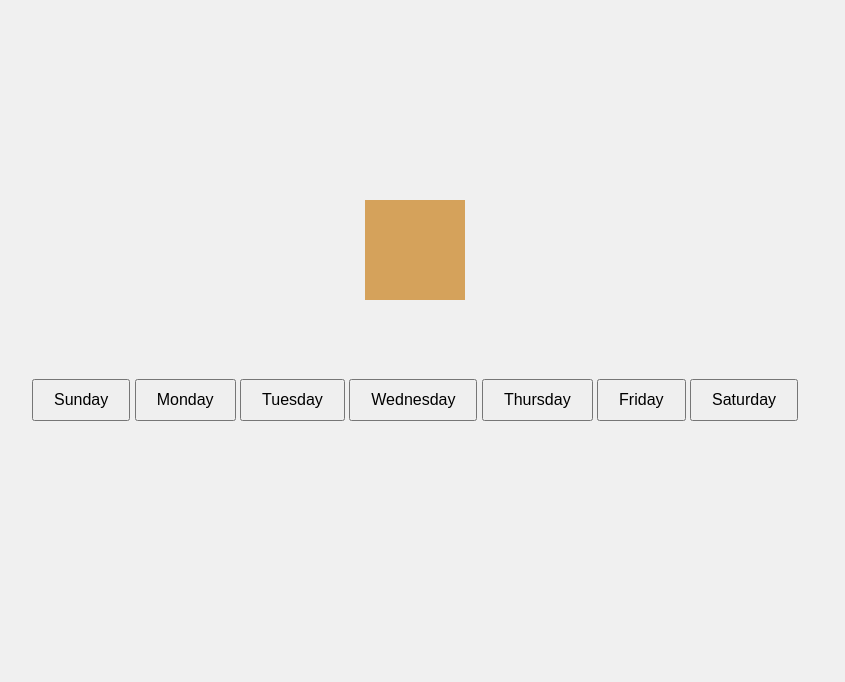
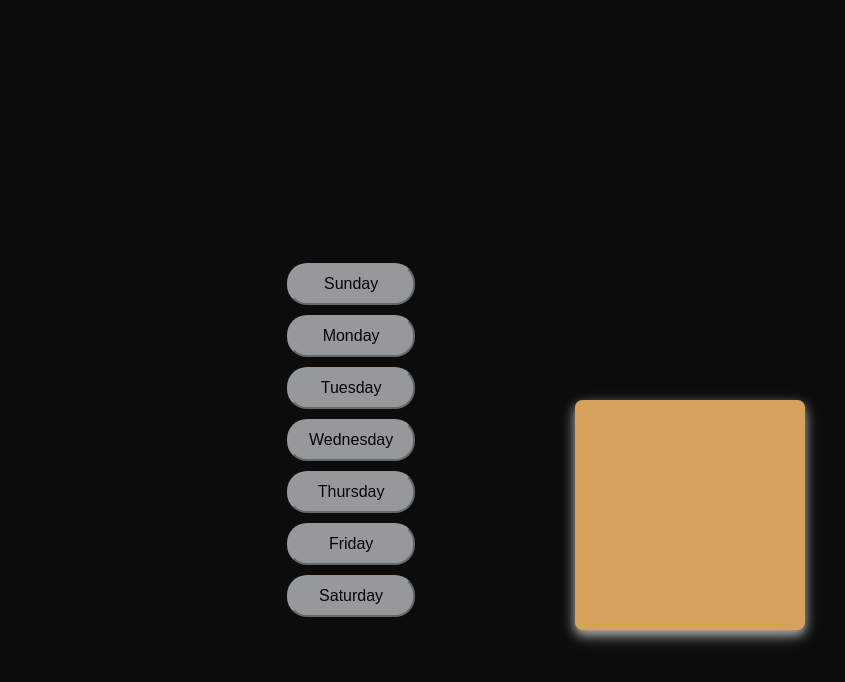
Before and after one commit to chubizy/AWD_TSA2_Dantic, a plain HTML site: page index.html in a window 1280 px wide. Both pictures are taken after a click on the button "Sunday". Shown: the whole page, without its empty margins (225-1070 px from the left). Drawn offline with Linux system fonts and the light colour scheme.

Commit message:
update latest

```diff
--- a/assets/css/style.css
+++ b/assets/css/style.css
@@ -1,30 +1,66 @@
 body {
-    font-family: sans-serif;
+    margin: 0;
+    padding: 0;
     display: flex;
+    flex-direction: column;
     justify-content: center;
     align-items: center;
     height: 100vh;
-    margin: 0;
-    background-color: #f0f0f0;
+    background-color: #0c0c0c;
 }
 
-.buttons {
+.container {
+    display: flex;
+    width: 20%;
+    gap: 10rem;
+}
+
+.btns {
     display: flex;
     flex-direction: column;
     gap: 10px;
+    margin-top: 5rem;
 }
+
+
 
 button {
     padding: 10px 20px;
     font-size: 16px;
     cursor: pointer;
+    opacity: 0.6;
+    background-color: #f2f8fc;
+    border-radius: 20px;
+    border-color: #f2f8fc;
+
+    &:hover {
+        opacity: 1;
+        transition: 0.3s;
+        background-color: rgb(255, 204, 0);
+        filter: drop-shadow(1px 1px 1px rgba(234,226,183,255));
+    }
 }
 
 .box {
-    width: 100px;
-    height: 100px;
-    background-color: red;
+    width: 230px;
+    height: 230px;
+    background-color: rgb(135, 221, 222);
     position: absolute;
-    top: 50px;
-    transition: top 1s, background-color 1s;
+    top: 100px;
+    object-fit: cover;
+    transition: top 1.1s ease-in-out;
+    border-radius: 7.5px;
+    box-shadow: 0 5px 11px 0 rgba(255, 255, 255, 0.632), 0 6px 20px 0 rgba(255, 255, 255, 0.19);
 }
+
+.box2 {
+    width: 230px;
+    height: 230px;
+    background-color: rgb(100, 219, 104);
+    position: absolute;
+    top: -500px;
+    object-fit: cover;
+    transition: top 1.1s ease-in-out ;
+    border-radius: 7.5px;
+    box-shadow: 0 5px 11px 0 rgba(255, 255, 255, 0.632), 0 6px 20px 0 rgba(255, 255, 255, 0.19);
+}
--- a/assets/js/script.js
+++ b/assets/js/script.js
@@ -1,14 +1,31 @@
-function showBox(day) {
-    const box = document.getElementById('box');
-    box.style.top = '200px';
-    box.style.backgroundColor = getRandomColor();
-}
-
 function getRandomColor() {
-    const letters = '0123456789ABCDEF';
-    let color = '#';
+    const letters = '0123456789ABCDEF'
+    let color = '#'
     for (let i = 0; i < 6; i++) {
-        color += letters[Math.floor(Math.random() * 16)];
+        color += letters[Math.floor(Math.random() * 16)]
     }
     return color;
 }
+
+let BoxisDown = false;
+let BoxisUp = true;
+
+function showBox() {
+    const box = document.getElementById('box');
+    if (BoxisDown) {
+        box.style.top = '-1000px';
+    } else {
+        box.style.top = '400px';
+    }
+
+    if (BoxisUp) {
+        box2.style.top = '-1000px'
+    } else {
+        box2.style.top = '400px'
+    }
+
+    box.style.backgroundColor = getRandomColor();
+    box2.style.backgroundColor = getRandomColor();
+    BoxisDown = !BoxisDown;
+    BoxisUp = !BoxisUp;
+}
--- a/index.html
+++ b/index.html
@@ -3,10 +3,11 @@
 <head>
     <meta charset="UTF-8">
     <meta name="viewport" content="width=device-width, initial-scale=1.0">
-    <title>Document</title>
+    <title>Dantic_TSA2</title>
     <link rel="stylesheet" href="assets\css\style.css">
 </head>
 <body>
+    <div class="container">
         <div class="btns">
             <button onclick="showBox('Sunday')">Sunday</button>
             <button onclick="showBox('Monday')">Monday</button>
@@ -16,7 +17,13 @@
             <button onclick="showBox('Friday')">Friday</button>
             <button onclick="showBox('Saturday')">Saturday</button>
         </div>
+
+        <div class="bx">
             <div id="box" class="box"></div>
+            <div id="box2" class="box2"></div>
+        </div>
+
+    </div>
     <script src="assets\js\script.js"></script>
 </body>
 </html>
```
Also changed, not shown: assets/img/Bloogoo_Dantic.png. Lines whose indentation alone changed are shown as unchanged.
